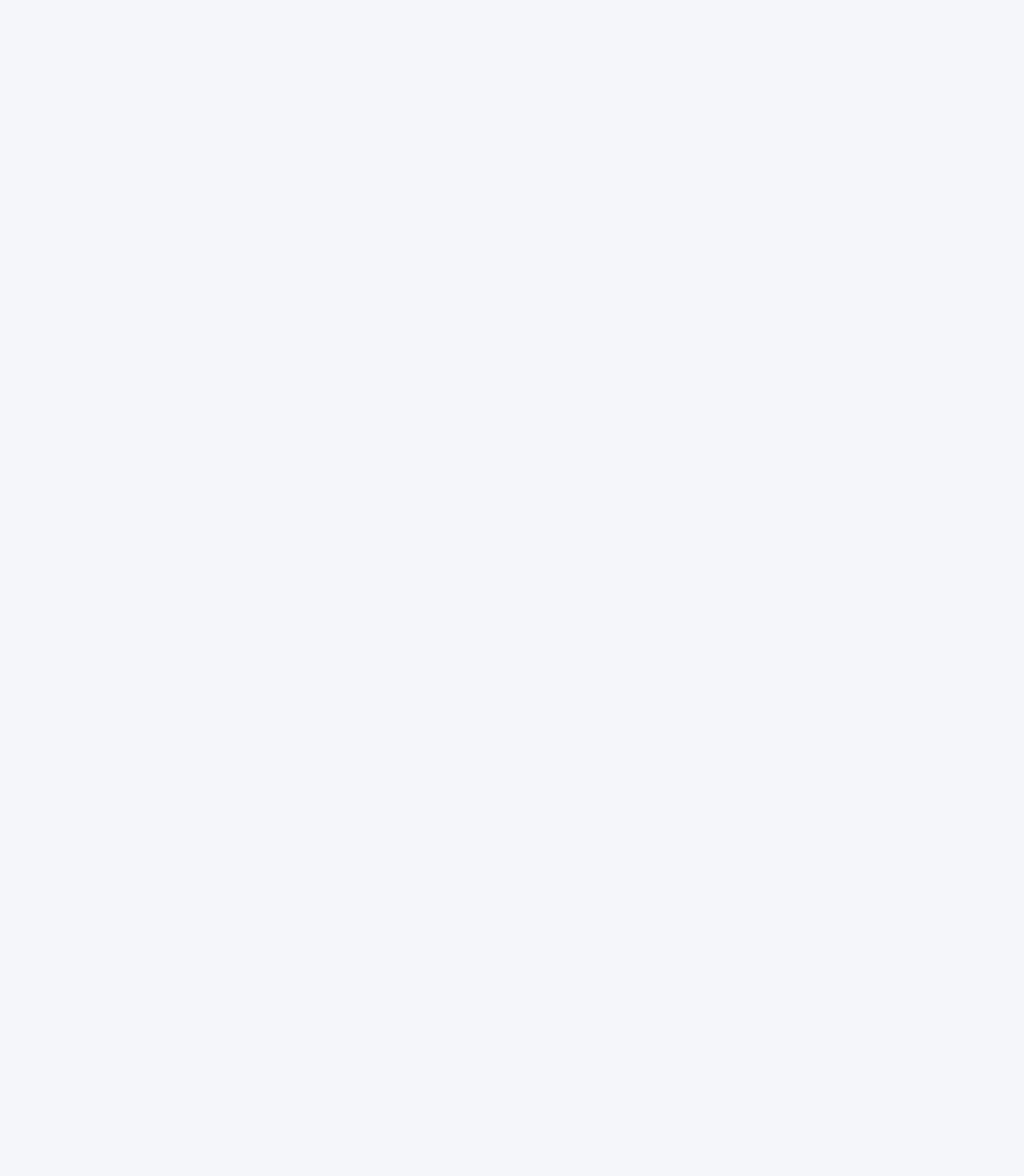
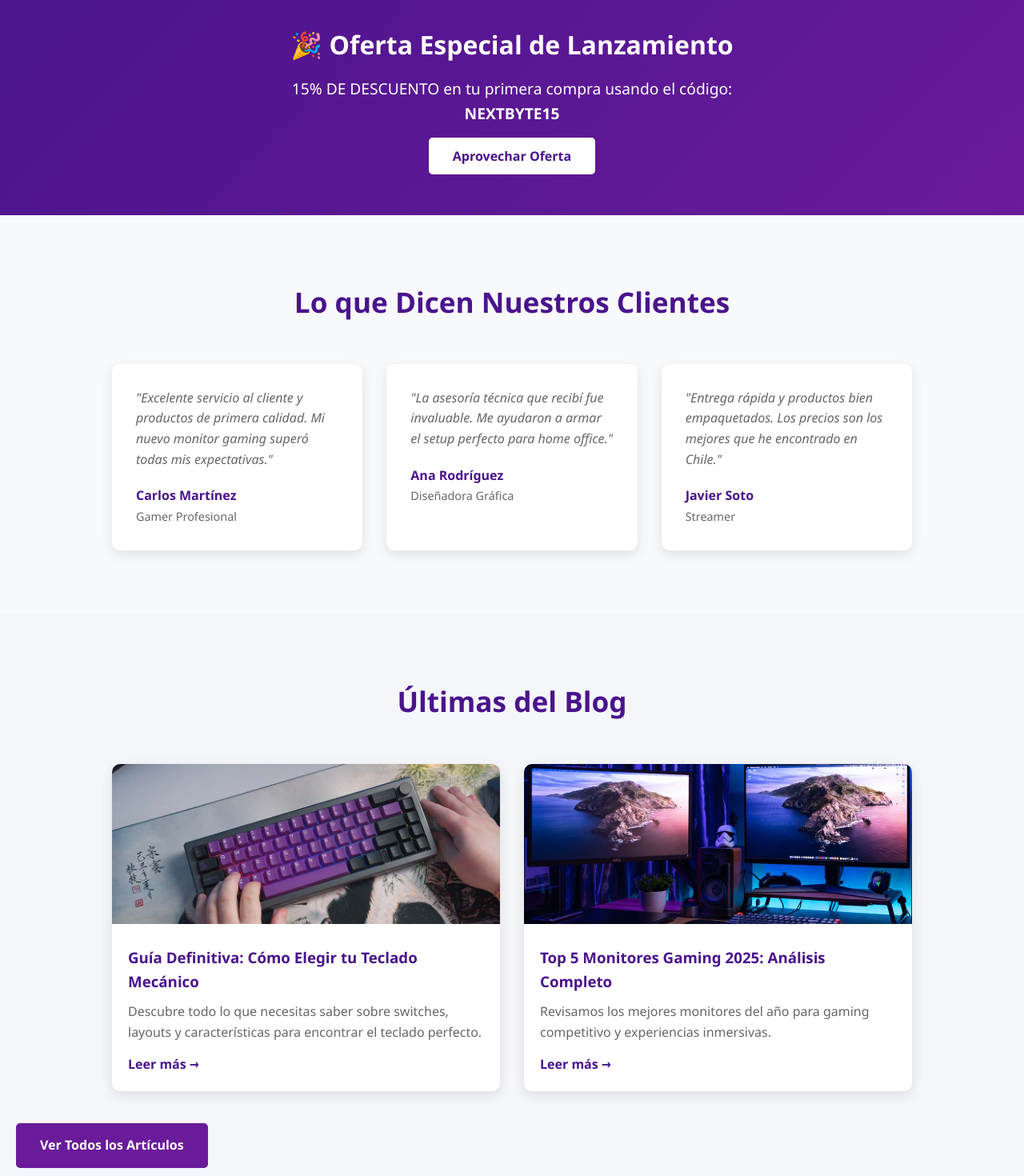
Before and after one commit to millaray-miranda/NextByteReact, a React (Create React App) app in the folder next-byte-react/: page / in a window 1280 px wide. Shown: the part 2300-3770 px from the top of the page at 80% size. Before the commit the page ends 2390 px from the top, so only its background shows below. Built offline with nearby package versions, Linux system fonts and the light colour scheme.

Commit message:
se agregan imagenes de preview de blog

```diff
--- a/next-byte-react/src/pages/Home.jsx
+++ b/next-byte-react/src/pages/Home.jsx
@@ -10,6 +10,8 @@ import fotoHome from "../assets/img/foto-home.png";
 import fotoMonitor from "../assets/img/frontal-monitor.jpg";
 import fotoTeclado from "../assets/img/teclado-ajazz.jpg";
 import fotoMouse from "../assets/img/mouse.webp";
+import tecladoPreview from "../assets/img/diferencias-tipos-switch-teclado-7.jpg";
+import monitorPreview from "../assets/img/monitor-preview.webp";
 
 function Home() {
     return (
@@ -75,21 +77,21 @@ function Home() {
                         <div class="producto-card">
                             <img
                                 src={fotoMonitor}
-                            alt="Monitor Xiaomi G34WQi"/>
+                                alt="Monitor Xiaomi G34WQi" />
                             <h3>Monitor Xiaomi G34WQi</h3>
                             <p class="producto-desc">Ultrawide 34" 144Hz para gaming inmersivo</p>
                             <p class="producto-precio">$195.990</p>
                             <a href="monitor.html" class="btn-producto">Ver Detalles</a>
                         </div>
                         <div class="producto-card">
-                            <img src={fotoTeclado} alt="Teclado Ajazz AK820 Pro"/>
+                            <img src={fotoTeclado} alt="Teclado Ajazz AK820 Pro" />
                             <h3>ATTACK SHARK Ajazz AK820 Pro</h3>
                             <p class="producto-desc">Teclado mecánico 75% con switches hot-swap</p>
                             <p class="producto-precio">$99.990</p>
                             <a href="teclado.html" class="btn-producto">Ver Detalles</a>
                         </div>
                         <div class="producto-card">
-                            <img src={fotoMouse} alt="Mouse Logitech G502"/>
+                            <img src={fotoMouse} alt="Mouse Logitech G502" />
                             <h3>Logitech G502 Hero</h3>
                             <p class="producto-desc">Sensor HERO 25K, 11 botones programables</p>
                             <p class="producto-precio">$70.000</p>
@@ -102,6 +104,96 @@ function Home() {
                 </div>
             </section>
 
+            {/* BANNER PROMOCIONAL */}
+            <section class="banner-promocional">
+                <div class="container">
+                    <div class="banner-content">
+                        <h2>🎉 Oferta Especial de Lanzamiento</h2>
+                        <p>15% DE DESCUENTO en tu primera compra usando el código: <strong>NEXTBYTE15</strong></p>
+                        <a href="#" class="btn-banner">Aprovechar Oferta</a>
+                    </div>
+                </div>
+            </section>
+
+            { /* TESTIMONIOS */}
+
+            <section class="testimonios">
+                <div class="container">
+                    <h2>Lo que Dicen Nuestros Clientes</h2>
+                    <div class="testimonios-grid">
+                        <div class="testimonio-card">
+                            <div class="testimonio-text">
+                                <p>"Excelente servicio al cliente y productos de primera calidad. Mi nuevo monitor gaming superó
+                                    todas mis expectativas."</p>
+                            </div>
+                            <div class="testimonio-autor">
+                                <div>
+                                    <h4>Carlos Martínez</h4>
+                                    <span>Gamer Profesional</span>
+                                </div>
+                            </div>
+                        </div>
+                        <div class="testimonio-card">
+                            <div class="testimonio-text">
+                                <p>"La asesoría técnica que recibí fue invaluable. Me ayudaron a armar el setup perfecto para
+                                    home office."</p>
+                            </div>
+                            <div class="testimonio-autor">
+                                <div>
+                                    <h4>Ana Rodríguez</h4>
+                                    <span>Diseñadora Gráfica</span>
+                                </div>
+                            </div>
+                        </div>
+                        <div class="testimonio-card">
+                            <div class="testimonio-text">
+                                <p>"Entrega rápida y productos bien empaquetados. Los precios son los mejores que he encontrado
+                                    en Chile."</p>
+                            </div>
+                            <div class="testimonio-autor">
+                                <div>
+                                    <h4>Javier Soto</h4>
+                                    <span>Streamer</span>
+                                </div>
+                            </div>
+                        </div>
+                    </div>
+                </div>
+            </section>
+
+            {/* BLOGS PREVIEW*/}
+
+
+            <section class="blog-preview">
+                <div class="container">
+                    <h2>Últimas del Blog</h2>
+                    <div class="blog-grid">
+                        <article class="blog-card">
+                            <img src={tecladoPreview} alt="Guía Teclados Mecánicos"/>
+                                <div class="blog-content">
+                                    <h3>Guía Definitiva: Cómo Elegir tu Teclado Mecánico</h3>
+                                    <p>Descubre todo lo que necesitas saber sobre switches, layouts y características para encontrar
+                                        el teclado perfecto.</p>
+                                    <a href="blog/guia-teclados-mecanicos.html" class="blog-link">Leer más →</a>
+                                </div>
+                        </article>
+                        <article class="blog-card">
+                            <img src={monitorPreview} alt="Monitores Gaming 2025"/>
+                                <div class="blog-content">
+                                    <h3>Top 5 Monitores Gaming 2025: Análisis Completo</h3>
+                                    <p>Revisamos los mejores monitores del año para gaming competitivo y experiencias inmersivas.
+                                    </p>
+                                    <a href="blog/top-monitores-gaming-2025.html" class="blog-link">Leer más →</a>
+                                </div>
+                        </article>
+                    </div>
+                    <div class="text-center">
+                        <a href="blogs.html" class="btn-ver-todos">Ver Todos los Artículos</a>
+                    </div>
+                </div>
+            </section>
+
+
             <Footer />
         </>
     );
```
Also changed, not shown: next-byte-react/src/assets/img/diferencias-tipos-switch-teclado-7.jpg (added), next-byte-react/src/assets/img/monitor-preview.webp (added). Lines whose indentation alone changed are shown as unchanged.
